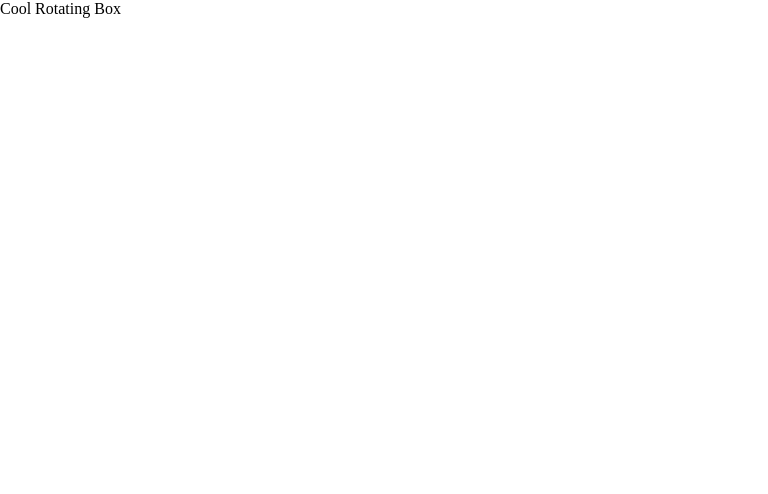
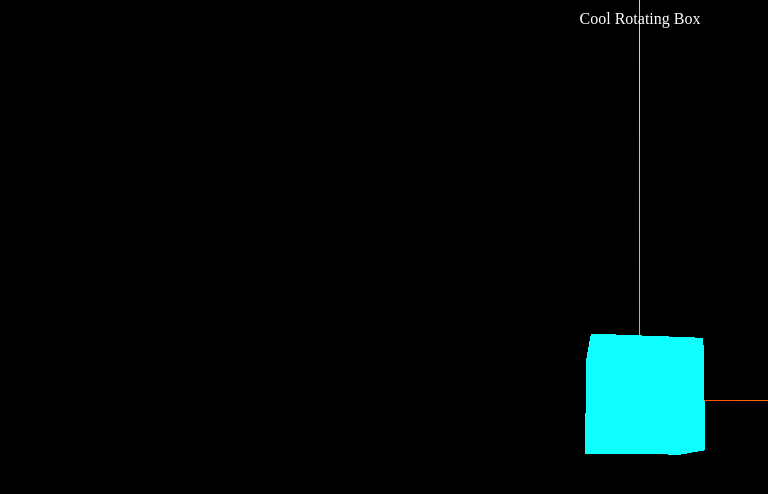
Before and after one commit to XanderGardner/qubic_ai, a plain HTML site: page basic_game.html in a window 1280 px wide. Shown: the whole page, without its empty margins (0-768 px from the left). Drawn offline with nearby package versions, Linux system fonts and the light colour scheme; the site is published under a folder, as on GitHub Pages, so addresses that start at the root find nothing.

Commit message:
relative paths

```diff
--- a/basic_game.html
+++ b/basic_game.html
@@ -15,11 +15,11 @@
         }
       }
     </script>
-    <link rel="stylesheet" href="/styles.css">
+    <link rel="stylesheet" href="styles.css">
 	</head>
 
 	<body>
     <div id="info">Cool Rotating Box</div>
-		<script type="module" src="/main.js"></script>
+		<script type="module" src="main.js"></script>
 	</body>
 </html>
```
Also changed, not shown: index.html (+1 -1 lines).
